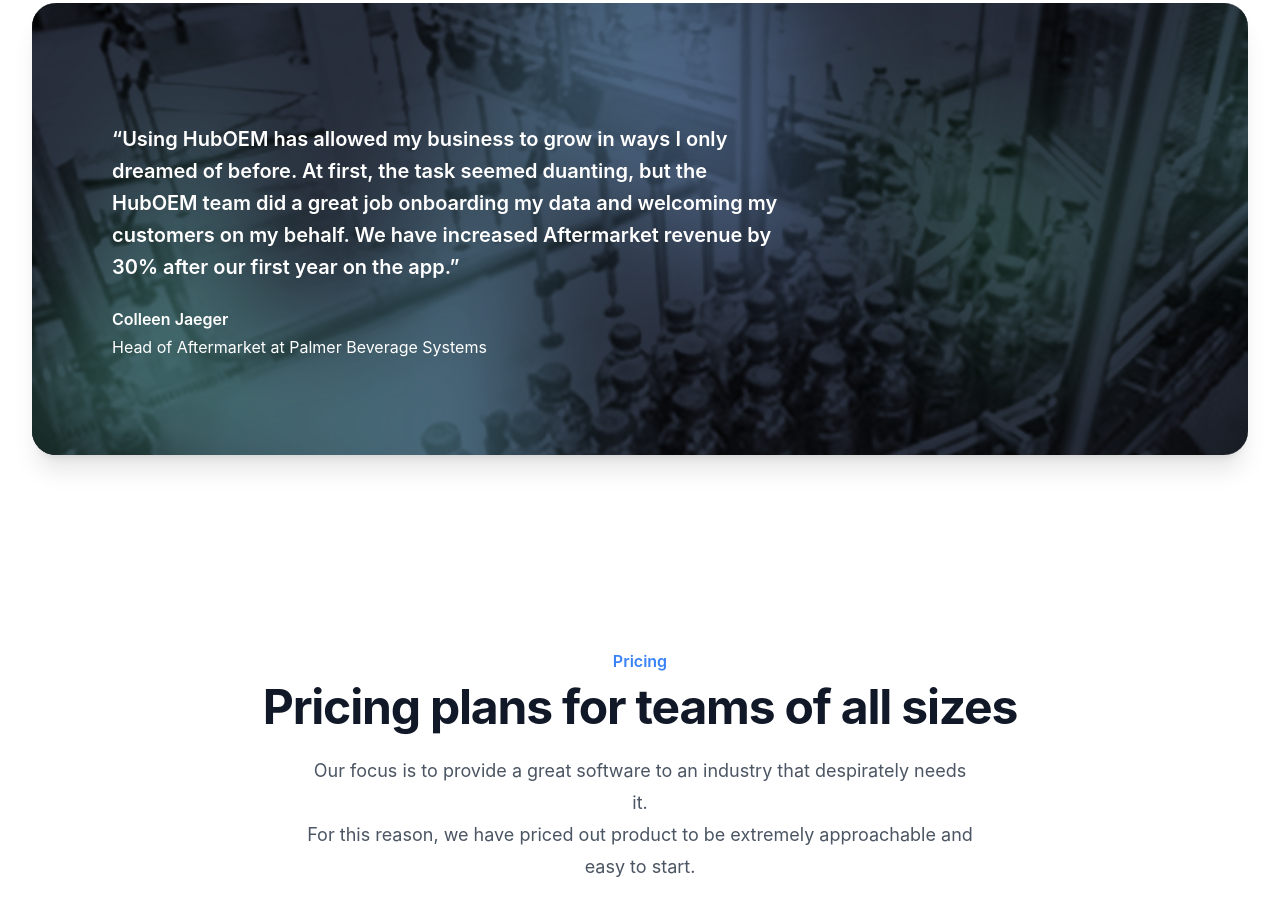
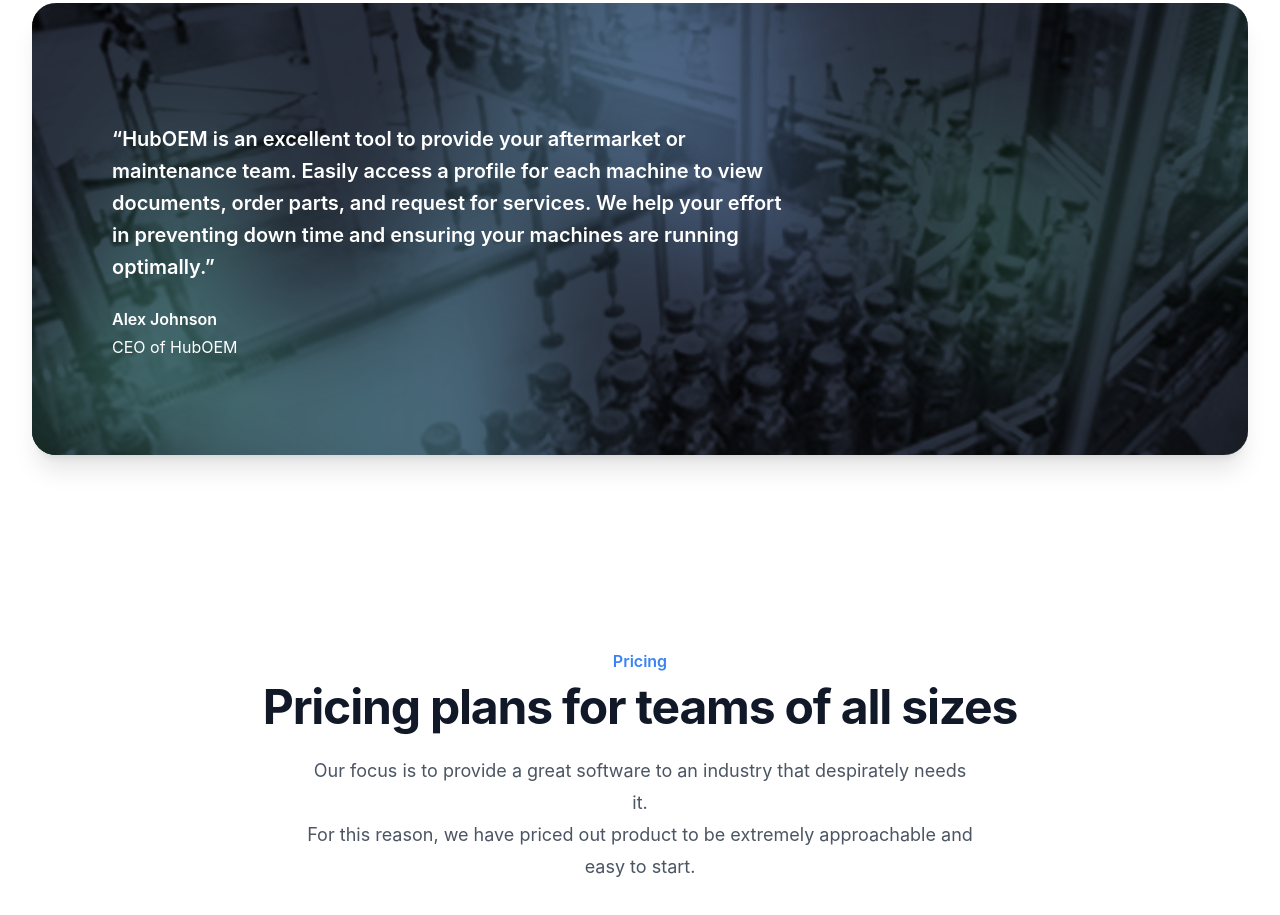
Before and after one commit to ethanfree23/huboem_marketing_page, a React (Create React App) app: page / in a window 1280 px wide. Shown: the part 3000-3915 px from the top of the page. Built offline with nearby package versions, Linux system fonts and the light colour scheme.

Commit message:
Update Homepage.js
edited quote

```diff
--- a/src/pages/Homepage.js
+++ b/src/pages/Homepage.js
@@ -350,12 +350,12 @@
                             <figure>
                                 <blockquote className="mt-6 text-lg font-semibold text-white sm:text-xl sm:leading-8">
                                     <p>
-                                        “Using HubOEM has allowed my business to grow in ways I only dreamed of before. At first, the task seemed duanting, but the HubOEM team did a great job onboarding my data and welcoming my customers on my behalf. We have increased Aftermarket revenue by 30% after our first year on the app.”
+                                        “HubOEM is an excellent tool to provide your aftermarket or maintenance team. Easily access a profile for each machine to view documents, order parts, and request for services. We help your effort in preventing down time and ensuring your machines are running optimally.”
                                     </p>
                                 </blockquote>
                                 <figcaption className="mt-6 text-base text-white">
-                                    <div className="font-semibold">Colleen Jaeger</div>
-                                    <div className="mt-1">Head of Aftermarket at Palmer Beverage Systems</div>
+                                    <div className="font-semibold">Alex Johnson</div>
+                                    <div className="mt-1">CEO of HubOEM</div>
                                 </figcaption>
                             </figure>
                         </div>
```
